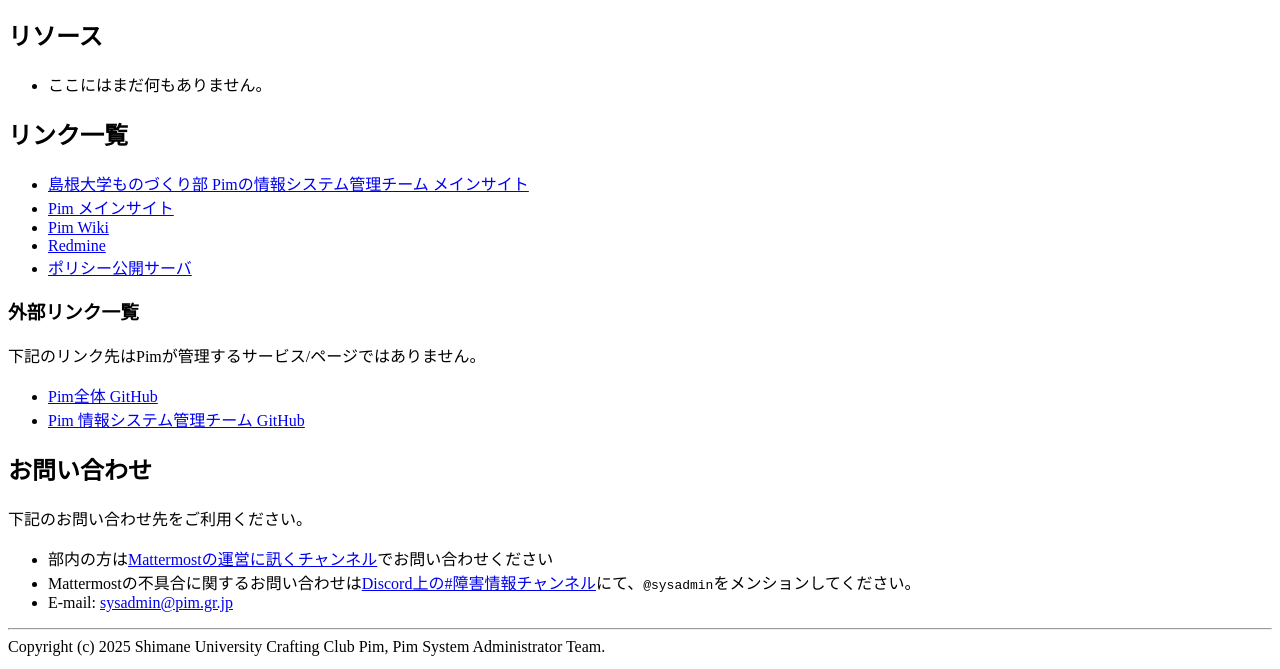
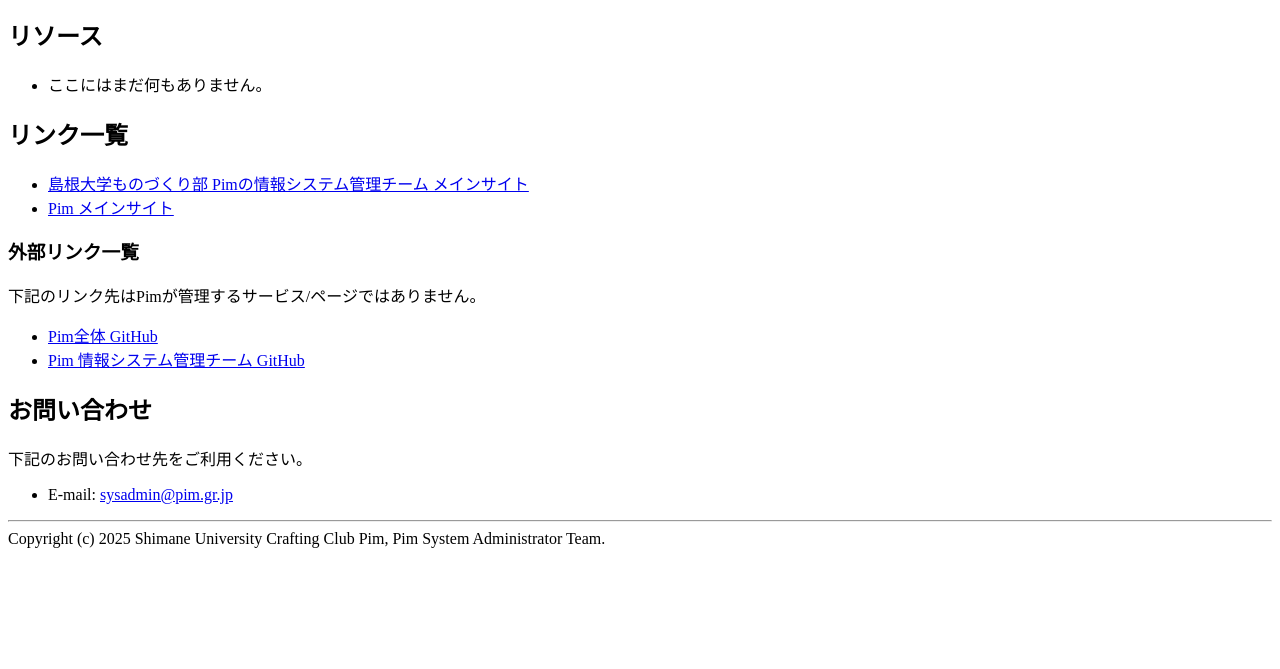
Before and after one commit to pim-sysadmin/pim-sysadmin.github.io, a plain HTML site: page index.html in a window 1280 px wide. Shown: the part 131-800 px from the top of the page. Drawn offline with Linux system fonts and the light colour scheme.

Commit message:
Remove some links for easy maintain

```diff
--- a/index.html
+++ b/index.html
@@ -29,9 +29,6 @@
                 <ul>
                     <li><a href="https://sysadmin.pim.gr.jp/">島根大学ものづくり部 Pimの情報システム管理チーム メインサイト</a></li>
                     <li><a href="https://www.pim.gr.jp/">Pim メインサイト</a></li>
-                    <li><a href="https://wiki.pim.gr.jp/">Pim Wiki</a></li>
-                    <li><a href="http://redmine.pim.gr.jp/">Redmine</a></li>
-                    <li><a href="https://policy.pim.gr.jp/">ポリシー公開サーバ</a></li>
                 </ul>
                 <section>
                     <h3>外部リンク一覧</h3>
@@ -46,8 +43,6 @@
                 <h2>お問い合わせ</h2>
                 <p>下記のお問い合わせ先をご利用ください。</p>
                 <ul>
-                    <li>部内の方は<a href="https://chat.pim.gr.jp/pim/channels/ask-to-admin">Mattermostの運営に訊くチャンネル</a>でお問い合わせください</li>
-                    <li>Mattermostの不具合に関するお問い合わせは<a href="https://discord.com/channels/559985669909250048/1014363027346300981">Discord上の#障害情報チャンネル</a>にて、<code>@sysadmin</code>をメンションしてください。</li>
                     <li>E-mail: <a href="mailto:sysadmin@pim.gr.jp">sysadmin@pim.gr.jp</a></li>
                 </ul>
             </article>
```
